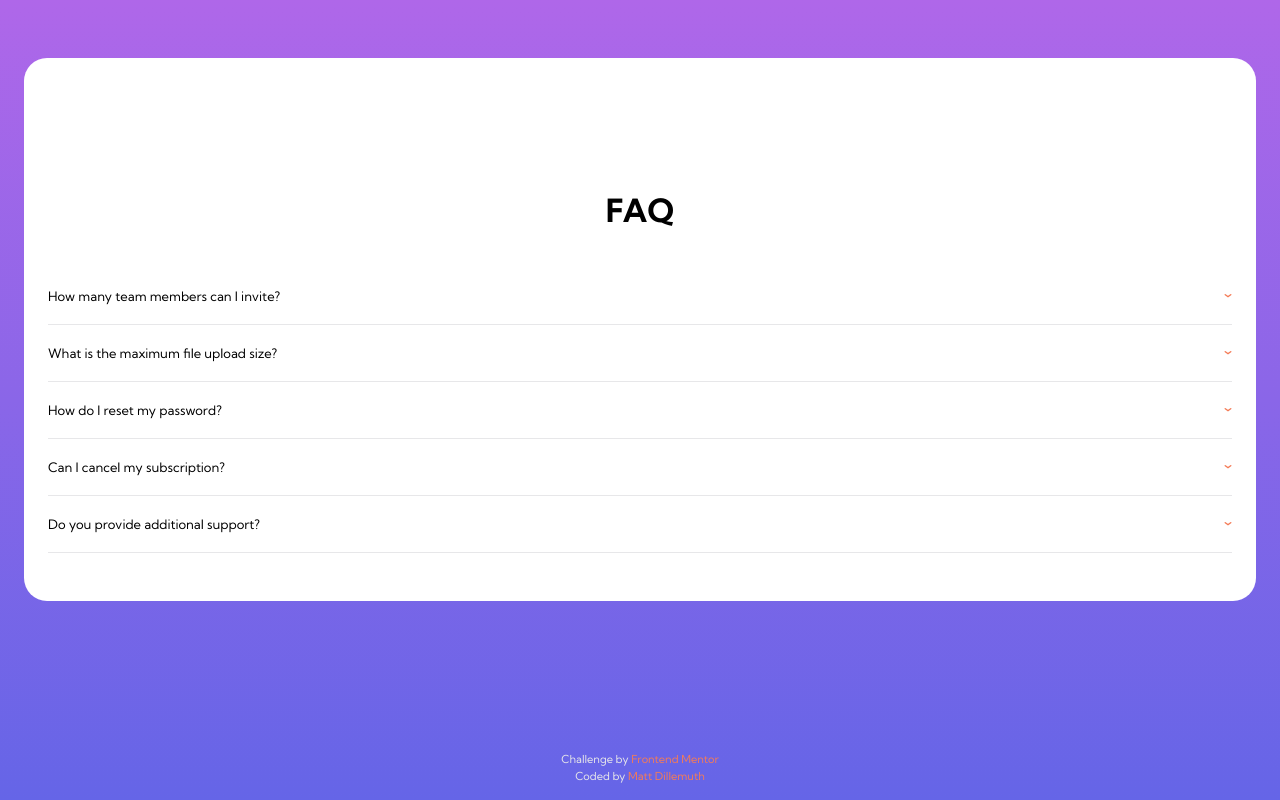
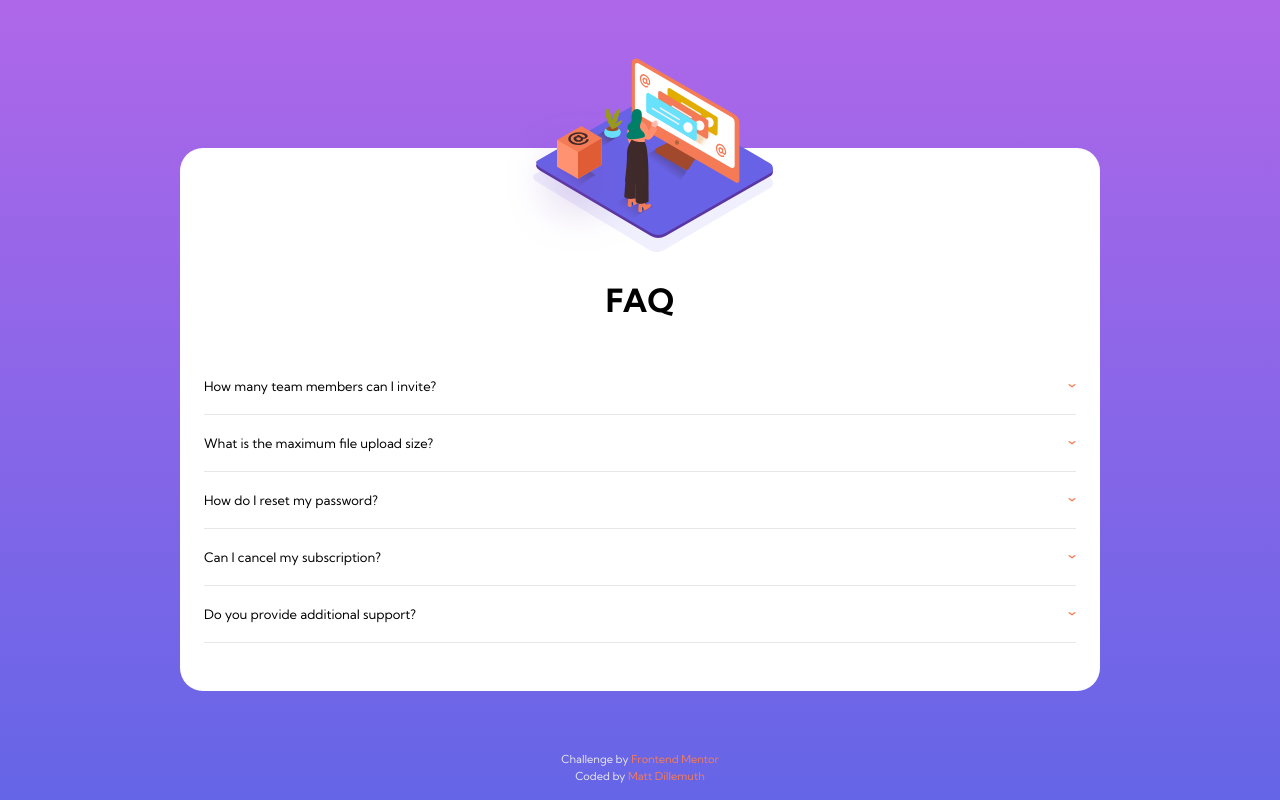
Before and after one commit to mdillemuth/FAQ-accordion-card, a plain HTML site: page index.html in a window 1280 px wide. Drawn offline with Linux system fonts and the light colour scheme.

Commit message:
Add functional accordion and mobile card img

```diff
--- a/app.js
+++ b/app.js
@@ -0,0 +1,12 @@
+const accordionBtn = document.querySelectorAll('.accordion-header');
+
+accordionBtn.forEach((btn) => {
+  btn.addEventListener('click', () => {
+    // The accordion content
+    btn.nextElementSibling.classList.toggle('active');
+    // The accordion's header title
+    btn.firstElementChild.classList.toggle('active');
+    // The accordion's arrow header icon
+    btn.lastElementChild.classList.toggle('active');
+  });
+});
--- a/index.html
+++ b/index.html
@@ -18,11 +18,29 @@
     <title>Frontend Mentor | FAQ Accordion Card</title>
   </head>
   <body>
-    <section class="card">
-      <h1 class="title">FAQ</h1>
+    <main class="card">
+      <!-- The card image -->
+      <section class="card-img-container">
+        <img
+          class="img-woman"
+          src="/assets/img/illustration-woman-online-mobile.svg"
+          alt="woman"
+        />
+        <img
+          class="img-woman-bg"
+          src="/assets/img/bg-pattern-mobile.svg"
+          alt="background"
+        />
+      </section>
+      <section class="card-content">
+        <h1 class="card-title">FAQ</h1>
+        <!-- The card accordions -->
+        <div>
           <div class="accordion">
             <div class="accordion-header">
-          <h2 class="accordion-title">How many team members can I invite?</h2>
+              <h2 class="accordion-title">
+                How many team members can I invite?
+              </h2>
               <img
                 class="accordion-icon"
                 src="/assets/img/icon-arrow-down.svg"
@@ -30,14 +48,15 @@
               />
             </div>
             <p class="accordion-content">
-          You can invite up to 2 additional users on the Free plan. There is no
-          limit on team members for the Premium plan.
+              You can invite up to 2 additional users on the Free plan. There is
+              no limit on team members for the Premium plan.
             </p>
           </div>
-
           <div class="accordion">
             <div class="accordion-header">
-          <h2 class="accordion-title">What is the maximum file upload size?</h2>
+              <h2 class="accordion-title">
+                What is the maximum file upload size?
+              </h2>
               <img
                 class="accordion-icon"
                 src="/assets/img/icon-arrow-down.svg"
@@ -59,8 +78,8 @@
               />
             </div>
             <p class="accordion-content">
-          Click “Forgot password” from the login page or “Change password” from
-          your profile page. A reset link will be emailed to you.
+              Click “Forgot password” from the login page or “Change password”
+              from your profile page. A reset link will be emailed to you.
             </p>
           </div>
           <div class="accordion">
@@ -79,7 +98,9 @@
           </div>
           <div class="accordion">
             <div class="accordion-header">
-          <h2 class="accordion-title">Do you provide additional support?</h2>
+              <h2 class="accordion-title">
+                Do you provide additional support?
+              </h2>
               <img
                 class="accordion-icon"
                 src="/assets/img/icon-arrow-down.svg"
@@ -87,11 +108,13 @@
               />
             </div>
             <p class="accordion-content">
-          Chat and email support is available 24/7. Phone lines are open during
-          normal business hours.
+              Chat and email support is available 24/7. Phone lines are open
+              during normal business hours.
             </p>
           </div>
+        </div>
       </section>
+    </main>
 
     <footer>
       <div class="attribution">
--- a/styles/styles.scss
+++ b/styles/styles.scss
@@ -16,7 +16,7 @@ $light-gray-blue: #e7e7e9;
 
 body {
   position: relative;
-  padding: 58px 24px 0px 24px;
+  padding: 148px 24px 0px 24px;
   min-height: 100vh;
   font-family: 'Kumbh Sans', sans-serif;
   background: rgb(101, 101, 231);
@@ -32,13 +32,36 @@ body {
   padding: 132px 24px 48px;
   background: #ffffff;
   border-radius: 23px;
+  max-width: 920px;
+  margin: 0 auto;
+  position: relative;
 
-  .title {
+  .card-title {
     font-size: 32px;
     font-weight: 700;
     text-align: center;
     margin-bottom: 38px;
   }
+}
+
+// Card image
+.img-woman {
+  width: fit-content;
+  position: absolute;
+  top: -90px;
+  right: 0px;
+  left: 0px;
+  margin: 0 auto;
+  z-index: 99;
+}
+.img-woman-bg {
+  width: fit-content;
+  position: absolute;
+  top: 0px;
+  right: 0px;
+  left: 25px;
+  margin: 0 auto;
+  z-index: 9;
 }
 
 // Accordions
@@ -55,11 +78,14 @@ body {
     font-size: 13px;
     font-weight: 400;
   }
-  .accordion-title:hover {
+  .accordion-header:hover {
     cursor: pointer;
     color: $soft-red;
   }
   .accordion-content {
+    color: #787887;
+    margin-top: 12px;
+    line-height: 18px;
     font-size: 12px;
     font-weight: 400;
     display: none;
@@ -67,6 +93,21 @@ body {
   .accordion-icon {
     height: 4px;
     width: 8px;
+    transition: 200ms;
+  }
+
+  // Active States (when accordion is opened)
+  // Bold Title
+  .accordion-title.active {
+    font-weight: 700;
+  }
+  // Shows text
+  .accordion-content.active {
+    display: block;
+  }
+  // Flips triangle upside down
+  .accordion-icon.active {
+    transform: scaleY(-1);
   }
 }
 
@@ -94,4 +135,14 @@ footer {
 
 // Desktop View
 @media all and (min-width: 1440px) {
+  .card {
+    padding: 65px 95px;
+    .card-content {
+      max-width: 50%;
+      margin-left: auto;
+    }
+    .card-title {
+      text-align: left;
+    }
+  }
 }
```
Also changed, not shown: styles/styles.css, 1 other file. Lines whose indentation alone changed are shown as unchanged.
